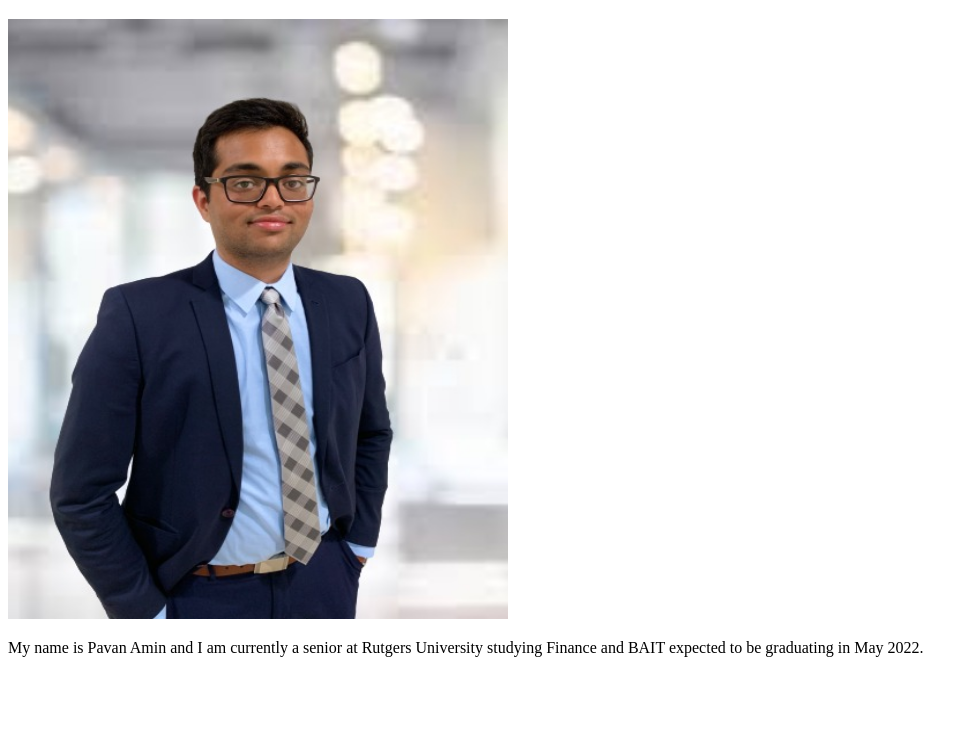
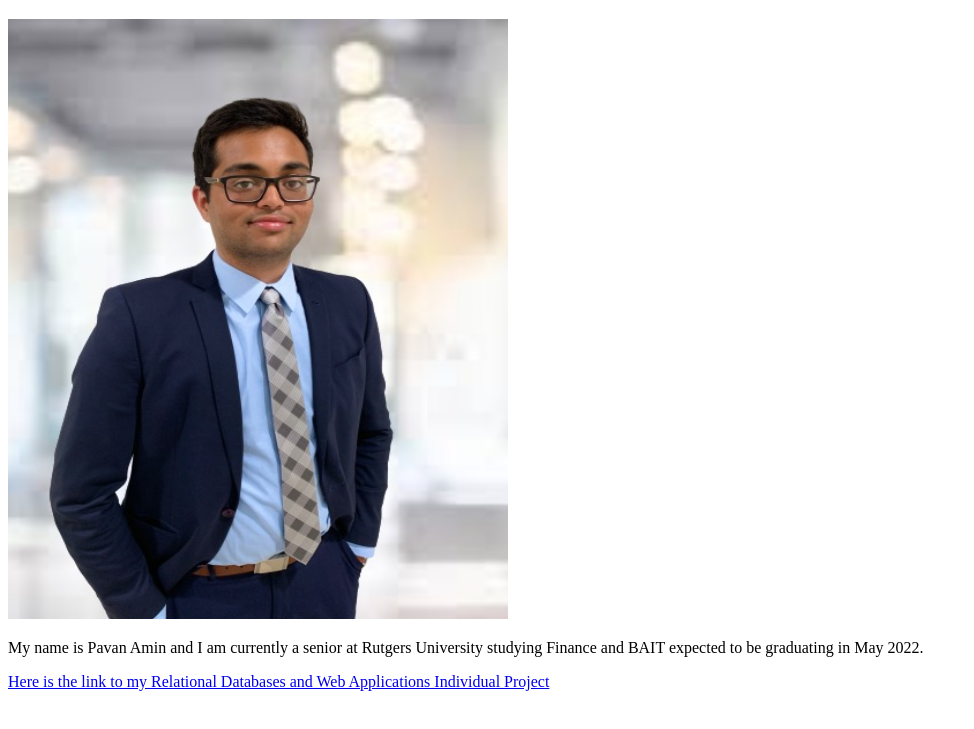
Before and after one commit to pavanramin/pavanramin.github.io, a plain HTML site: page index.html in a window 1280 px wide. Shown: the part 61-790 px from the top of the page, without its empty margins (0-974 px from the left). Drawn offline with Linux system fonts and the light colour scheme.

Commit message:
Update index.html

```diff
--- a/index.html
+++ b/index.html
@@ -5,6 +5,6 @@
   <h1>Welcome to Pavan Amin's Personal Page</h1>
   <img src="headshot.jpeg" alt="Pavan Amin Headshot" width="500" height="600">
   <p>My name is Pavan Amin and I am currently a senior at Rutgers University studying Finance and BAIT expected to be graduating in May 2022. </p>
-  <a href="chart.html>Here is the link to my Relational Databases and Web Applications Individual Project</a>
+  <a href="chart.html">Here is the link to my Relational Databases and Web Applications Individual Project</a>
 </body>
 </html>
```
